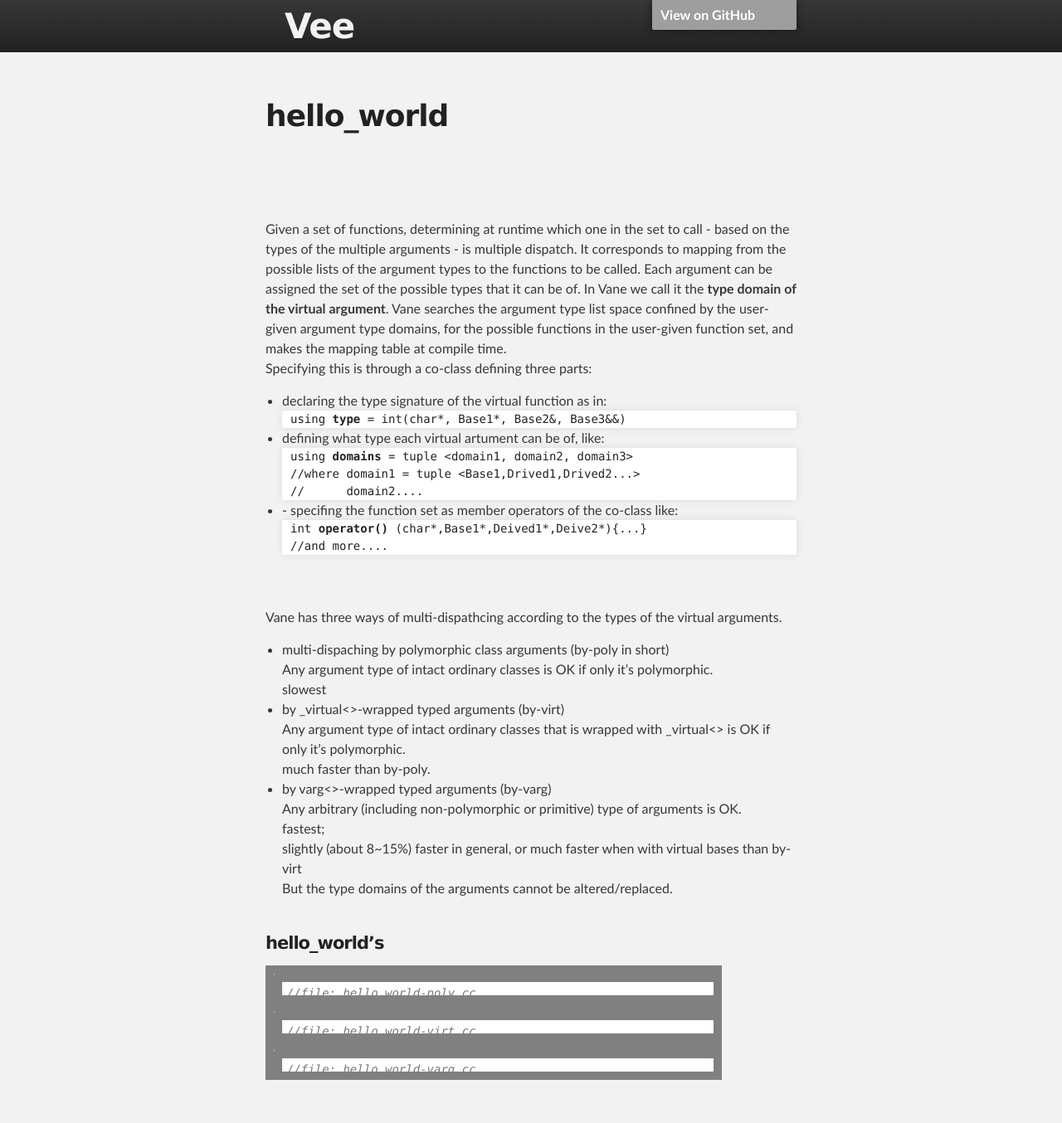
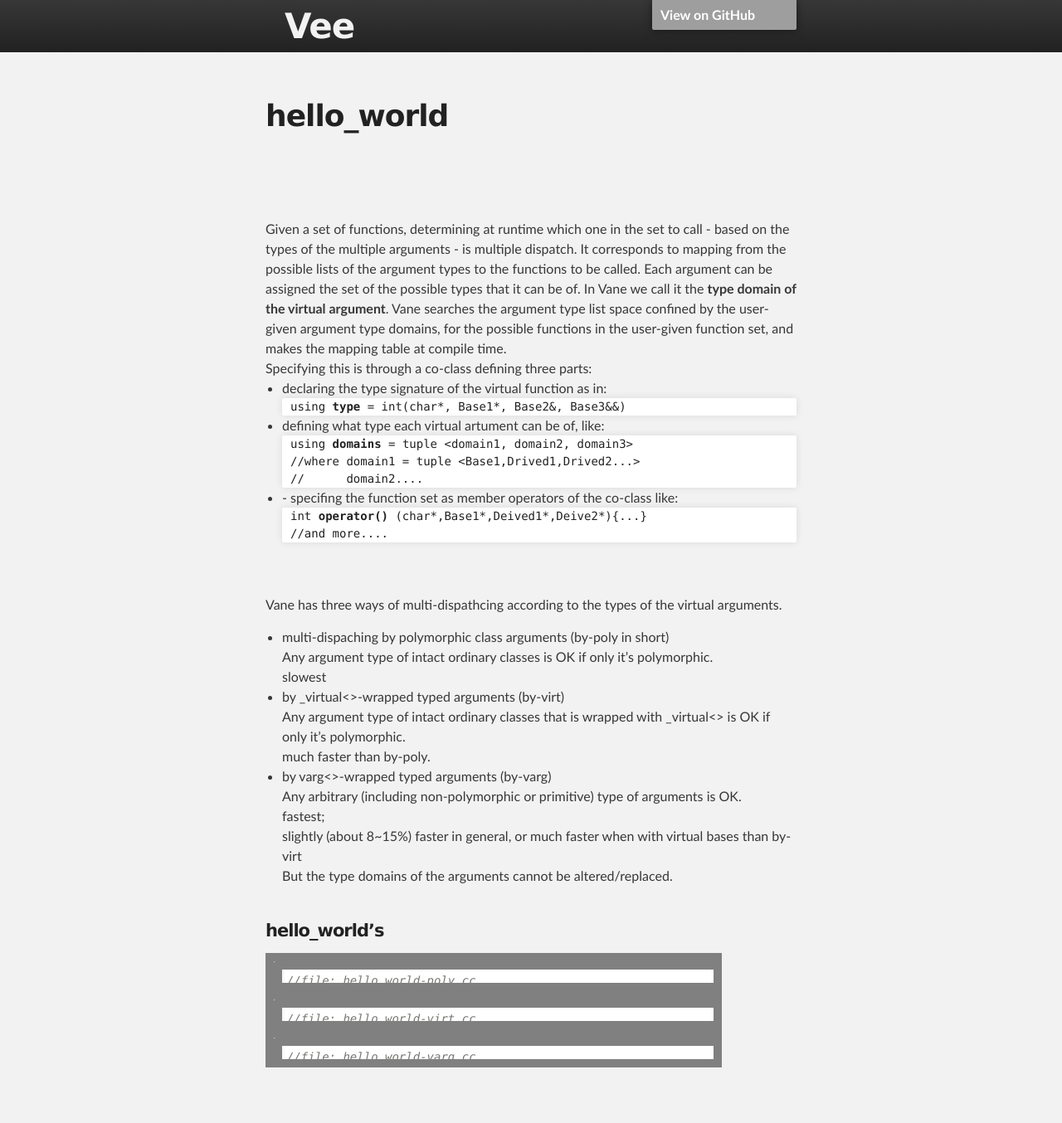
Before and after one commit to tmp2tmp/eee, a Jekyll site: the page built from docs/hello_world.md, in a window 1280 px wide. Shown: the whole page at 83% size. Built offline with Jekyll 4.4.1, drawn with Linux system fonts in a browser that asks for light colours; our own code applies the rules of GitHub Pages for plain Markdown files; the repository's description, which GitHub fills in, is left out; grey boxes are pictures that could not be loaded.

Commit message:
Update hello_world.md

```diff
--- a/docs/hello_world.md
+++ b/docs/hello_world.md
@@ -3,27 +3,29 @@
 &nbsp;
 &nbsp;
 
+<p style='margin-bottom:0'>
 Given a set of functions,
 determining at runtime which one in the set to call - based on the types of the multiple arguments -
 is multiple dispatch.
 It corresponds to mapping from the possible lists of the argument types to the functions to be called.
 Each argument can be assigned the set of the possible types that it can be of.
-In Vane we call it the **type domain of the virtual argument**.
+In Vane we call it the <strong>type domain of the virtual argument</strong>.
 Vane searches the argument type list space confined by the user-given argument type domains,
-for the possible functions in the user-given function set, and makes the mapping table at compile time.
+for the possible functions in the user-given function set, and makes the mapping table at compile time.<br>
 Specifying this is through a co-class defining three parts:
+</p>
 <ul>
 <li>declaring the type signature of the virtual function as in:
-   <pre style='margin:0;padding:0 10px'>using <strong>type</strong> = int(char*, Base1*, Base2&, Base3&&)</pre>
+   <pre class=_code style='margin:0;padding:0 10px'>using <strong>type</strong> = int(char*, Base1*, Base2&, Base3&&)</pre>
 </li>
 <li>defining what type each virtual artument can be of, like:
-<pre style='margin:0;padding:0 10px'>using <strong>domains</strong> = tuple &lt;domain1, domain2, domain3&gt;
+<pre class=_code style='margin:0;padding:0 10px'>using <strong>domains</strong> = tuple &lt;domain1, domain2, domain3&gt;
 //where domain1 = tuple &lt;Base1,Drived1,Drived2...&gt;
 //      domain2....</pre>
 </li>
 <li>
 - specifing the function set as member operators of the co-class like:
-<pre style='margin:0;padding:0 10px'>int <strong>operator()</strong> (char*,Base1*,Deived1*,Deive2*){...}
+<pre class=_code style='margin:0;padding:0 10px'>int <strong>operator()</strong> (char*,Base1*,Deived1*,Deive2*){...}
 //and more....</pre>
 </li>
 </ul>
```
